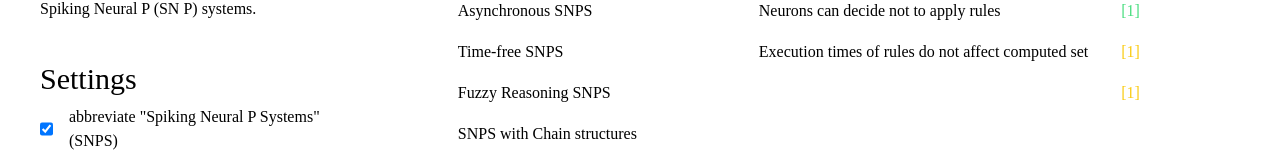
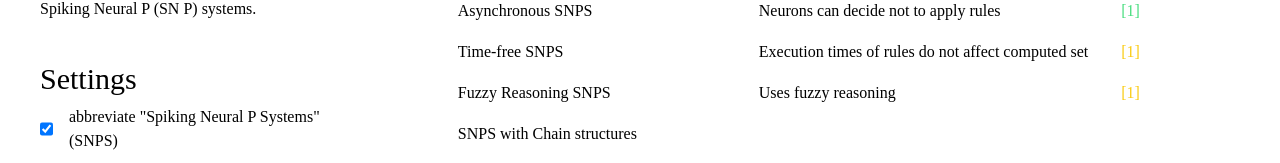
Before and after one commit to upd-aclab/sn-p-dex, a Next.js app: page / in a window 1280 px wide. Shown: the part 282-445 px from the top of the page. Built offline with nearby package versions, Linux system fonts and the light colour scheme; a web font is replaced by a local one.

Commit message:
chore: update data

```diff
--- a/src/data/data.ts
+++ b/src/data/data.ts
@@ -273,7 +273,7 @@ const data: Variant[] = [
   },
   {
     name: "Fuzzy Reasoning Spiking Neural P Systems",
-    description: "",
+    description: "Uses fuzzy reasoning",
     references: [
       {
         link: "https://www.sciencedirect.com/science/article/abs/pii/S0020025512004793",
```
